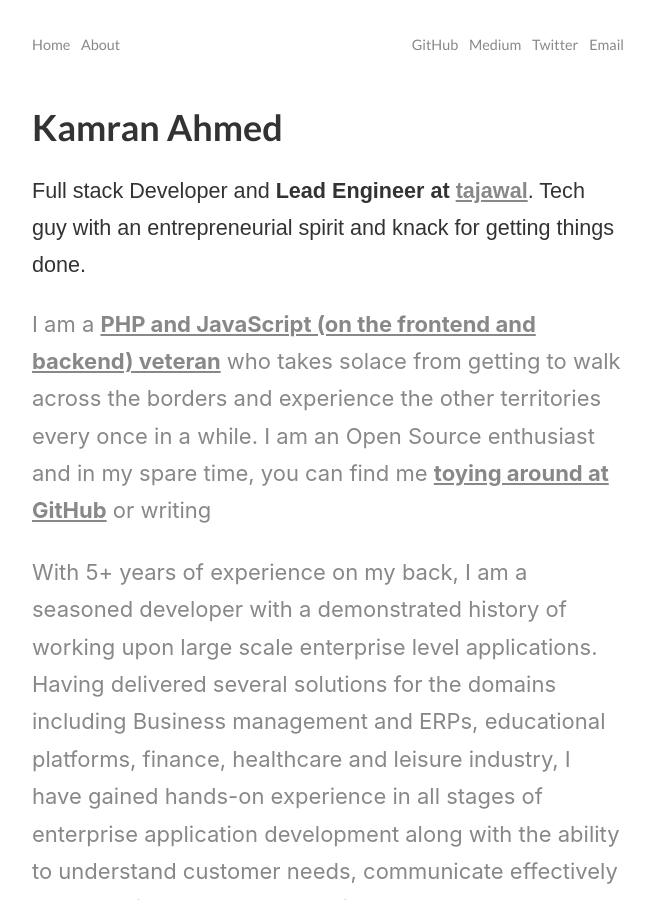
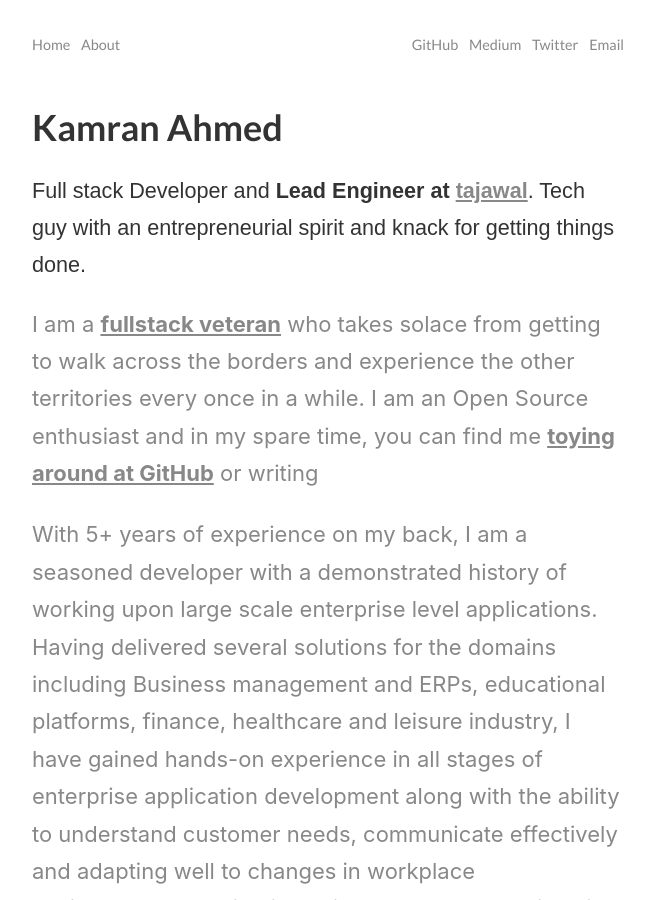
Before and after one commit to kamranahmedse/kamranahmedse.github.io, a Jekyll site: the page built from about/index.html, in a window 1280 px wide and 900 px high. Shown: the whole window, without its empty margins (312-966 px from the left). Built offline with Jekyll 4.4.1, drawn with Linux system fonts in a browser that asks for light colours.

Commit message:
Minor update

```diff
--- a/about/index.html
+++ b/about/index.html
@@ -15,7 +15,7 @@ title: About
         </p>
 
         <div class="about__description">
-            <p>I am a <strong><u>PHP and JavaScript (on the frontend and backend) veteran</u></strong> who takes solace
+            <p>I am a <strong><u>fullstack veteran</u></strong> who takes solace
                 from getting to walk across the borders and experience the other territories every once in a while. I am
                 an Open Source enthusiast and in my spare time, you can find me <strong><a
                         href="https://github.com/{{ site.github }}" class="link-github">toying around at
```
